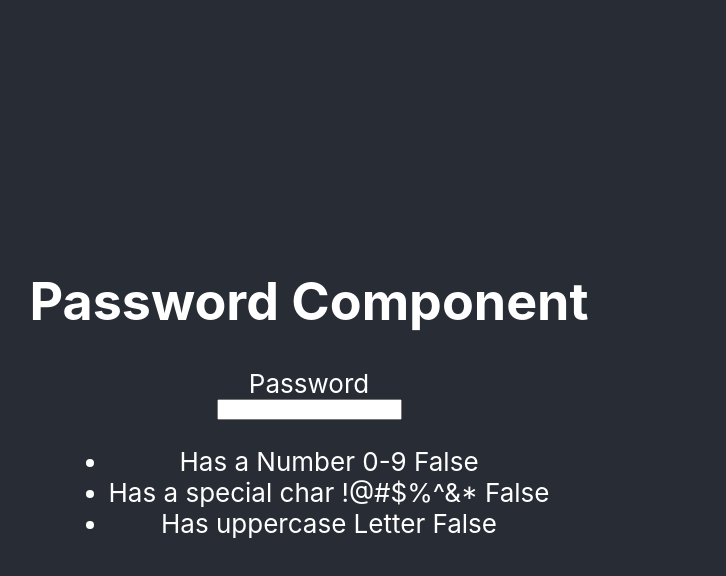
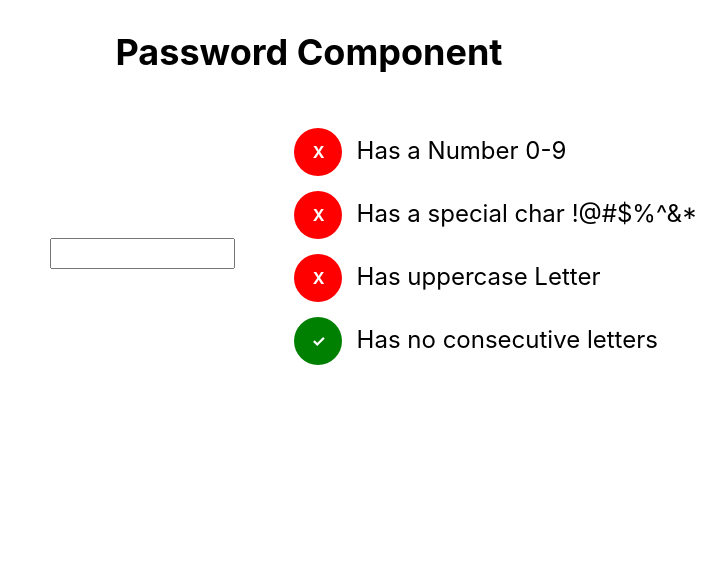
Before and after one commit to jellinjelly/react-password-validator, a React (Create React App) app: page / in a window 1280 px wide. Shown: the top 576 px of the page, without its empty margins (331-1057 px from the left). Built offline with nearby package versions, Linux system fonts and the light colour scheme.

Commit message:
add reducer and initial state file

```diff
--- a/package.json
+++ b/package.json
@@ -2,6 +2,7 @@
   "name": "qventus-take-home",
   "version": "0.1.0",
   "private": true,
+  "homepage": ".",
   "dependencies": {
     "@testing-library/jest-dom": "^5.11.4",
     "@testing-library/react": "^11.1.0",
--- a/public/index.html
+++ b/public/index.html
@@ -24,7 +24,7 @@
       work correctly both with client-side routing and a non-root public URL.
       Learn how to configure a non-root public URL by running `npm run build`.
     -->
-    <title>React App</title>
+    <title>Qventus Take Home</title>
   </head>
   <body>
     <noscript>You need to enable JavaScript to run this app.</noscript>
--- a/src/App.css
+++ /dev/null
@@ -1,38 +0,0 @@
-.App {
-  text-align: center;
-}
-
-.App-logo {
-  height: 40vmin;
-  pointer-events: none;
-}
-
-@media (prefers-reduced-motion: no-preference) {
-  .App-logo {
-    animation: App-logo-spin infinite 20s linear;
-  }
-}
-
-.App-header {
-  background-color: #282c34;
-  min-height: 100vh;
-  display: flex;
-  flex-direction: column;
-  align-items: center;
-  justify-content: center;
-  font-size: calc(10px + 2vmin);
-  color: white;
-}
-
-.App-link {
-  color: #61dafb;
-}
-
-@keyframes App-logo-spin {
-  from {
-    transform: rotate(0deg);
-  }
-  to {
-    transform: rotate(360deg);
-  }
-}
--- a/src/App.js
+++ b/src/App.js
@@ -1,18 +1,18 @@
 import PasswordValidator from './Components/PasswordValidator'
-import './App.css';
 
 function App() {
-  const passwordReqs = {
-    hasNumber: true,
-    hasSpecialChar: true,
-    hasUpperCase: true,
-  }
+  const passwordReqs = [
+    "hasNumber",
+    "hasSpecialChar",
+    "hasUpperCase",
+    "noConsecutiveLetters"
+  ]
 
   return (
     <div className="App">
-      <header className="App-header">
+      <section>
         <PasswordValidator options={passwordReqs}/>
-      </header>
+      </section>
     </div>
   );
 }
--- /dev/null
+++ b/src/Components/PasswordValidator/PasswordValidationReducer.js
@@ -0,0 +1,12 @@
+
+const PasswordValidationReducer = (state, action) => {
+  switch(action.type) {
+    case 'useValidation':
+      state[action.payload].isInUse = true;
+      return state
+    default:
+      throw new Error();
+  }
+}
+
+export default PasswordValidationReducer;
--- /dev/null
+++ b/src/Components/PasswordValidator/ValidatorIcon.js
@@ -0,0 +1,8 @@
+export const ValidatorIcon = ({isValidated}) => {
+  // receive prop of whether validation is successful or not, to change icon color and 'x' or 'check mark'
+  return (
+    <div className={`icon-circle ${isValidated ? 'success' : '' }`}>
+      {isValidated ? <div>&#x2713;</div> : <div>X</div>}
+    </div>
+  )
+}
--- a/src/Components/PasswordValidator/index.js
+++ b/src/Components/PasswordValidator/index.js
@@ -1,34 +1,58 @@
-import {useState} from 'react';
-import {usePasswordValidation} from "./usePasswordValidation";
-import {validatorDescs} from './listOfValidators.json';
+import { useState, useReducer, useEffect } from 'react';
+import PasswordValidationReducer from "./PasswordValidationReducer";
+import { initialState } from "./validators";
+import { ValidatorIcon } from './ValidatorIcon';
+import "./style.css";
 
 const PasswordValidator = ({options}) => {
+
+  const [state, dispatch] = useReducer(PasswordValidationReducer, initialState);
+
   const [password, setPassword] = useState("");
-  const validators = usePasswordValidation(password, options)
+  const [selectedValidations, setSelectedValidations] = useState({});
+  const [currentValidators,setCurrentValidators] = useState([])
 
   const handlePasswordChange = (e) => {
     setPassword(e.target.value)
   }
 
-  // list of options in array format
-  const listOfValidators = Object.keys(options)
+  // calls dispatch to change isInUse to true and set a list of selected validations
+  useEffect(() => {
+    options.forEach(option => {
+      dispatch({type: 'useValidation', payload: option})
+    })
+    let newState = {}
+    Object.keys(state).forEach(key => {
+      if(state[key].isInUse) {
+        newState[key] = state[key]
+      }
+    })
+    setSelectedValidations(newState)
+  }, [])
 
-  //render li for each selected option
-  let results = listOfValidators.map(option => {
-    return options[option] ? (<li>
-    {validatorDescs[option]} {validators[option] ? <span>True</span> : <span>False</span>}
-  </li>) : (<></>)
-  })
+  //render li for each selected option and rerender every pw change
+  useEffect(() => {
+    if (Object.keys(selectedValidations).length){
+      let renderView = options.map(option => {
+        return (<li key={option}> <ValidatorIcon isValidated={selectedValidations[option].validation(password)}/>
+        {selectedValidations[option].desc}
+      </li>)
+      })
+      setCurrentValidators(renderView);
+    }
+  }, [password, selectedValidations])
 
   return (
-    <>
+    <div className="pwv">
       <h1>Password Component</h1>
-      <label htmlFor="password">Password</label>
-      <input type="password" name="password" onChange={handlePasswordChange}/>
-      <ul>
-        {results}
-      </ul>
-    </>
+      <div className="container">
+        <label htmlFor="password">Password</label>
+        <input type="password" name="password" onChange={handlePasswordChange}/>
+        <ul>
+          {currentValidators}
+        </ul>
+      </div>
+    </div>
   )
 }
 
--- a/src/Components/PasswordValidator/listOfValidators.json
+++ /dev/null
@@ -1,7 +0,0 @@
-{
-  "validatorDescs" : {
-    "hasNumber" : "Has a Number 0-9",
-    "hasUpperCase" : "Has uppercase Letter",
-    "hasSpecialChar" : "Has a special char !@#$%^&*"
-  }
-}
--- /dev/null
+++ b/src/Components/PasswordValidator/style.css
@@ -0,0 +1,56 @@
+.pwv {
+  display: flex;
+  flex-direction: column;
+  align-items: center;
+  font-size: 1.5rem;
+}
+
+.pwv .container {
+  display: grid;
+  grid-template-columns: 0fr 1fr 2fr;
+}
+
+.pwv .container input {
+  align-self: center;
+  margin: 0 auto;
+  width: 80%;
+  height: 25px;
+}
+
+.pwv .container label {
+  visibility: hidden;
+}
+
+.pwv .container ul {
+  list-style: none;
+}
+
+.pwv .container li {
+  margin-bottom: 15px;
+}
+
+.pwv .container .icon-circle {
+  display: inline-block;
+  background-color: red;
+  height: 48px;
+  width: 48px;
+  border-radius: 50%;
+  border: none;
+  vertical-align: middle;
+  margin-right: 15px;
+  position: relative;
+}
+
+.pwv .container .icon-circle.success {
+  background-color: green;
+}
+
+.pwv .container .icon-circle > div {
+  font-size: 16px;
+  position: absolute;
+  top: 50%;
+  left: 52%;
+  transform: translate(-50%, -50%);
+  color: #fff;
+  font-weight: 700;
+}
--- a/src/Components/PasswordValidator/usePasswordValidation.js
+++ /dev/null
@@ -1,38 +0,0 @@
-import { useState, useEffect } from "react";
-
-export const usePasswordValidation = (
-  password = "",
-  options
-) => {
-    const [hasNumber, setHasNumber] = useState(null);
-    const [hasUpperCase, setHasUpperCase] = useState(null);
-    const [hasSpecialChar, setHasSpecialChar] = useState(null);
-
-    const selectedVal = {
-      hasUpperCase,
-      hasSpecialChar,
-      hasNumber
-    }
-
-    // list of options in array format
-    const listOfValidators = Object.keys(options)
-
-    let results = {}
-
-    useEffect(() => {
-      //regex for validating
-      setHasUpperCase(/[A-Z]/.test(password));
-      setHasNumber(/\d/.test(password));
-      setHasSpecialChar(/[!@#$%^&*]/.test(password));
-
-    }, [password]);
-
-    //if option selected, return validated option
-    listOfValidators.forEach(val => {
-      if(options[val]) {
-        results[val] = selectedVal[val]
-      }
-    })
-
-    return results;
-  };
--- /dev/null
+++ b/src/Components/PasswordValidator/validators.js
@@ -0,0 +1,30 @@
+// each validation must contain all fields
+export const initialState = {
+  "hasNumber" : {
+    "desc" : "Has a Number 0-9",
+    "validation" : (password) => /\d/.test(password),
+    "isInUse" : false,
+  },
+  "hasUpperCase" : {
+    "desc" : "Has uppercase Letter",
+    "validation" : (password) => /[A-Z]/.test(password),
+    "isInUse" : false,
+  },
+  "hasSpecialChar" : {
+    "desc" : "Has a special char !@#$%^&*",
+    "validation" : (password) => /[!@#$%^&*]/.test(password),
+    "isInUse" : false,
+  },
+  "noConsecutiveLetters" : {
+    "desc" : "Has no consecutive letters",
+    "validation" : (password) => {
+      for(let i = 0; i < password.length; i++) {
+        if(password[i] === password[i - 1] && (/[a-zA-Z]/).test(password[i])) {
+          return false
+        }
+      }
+      return true
+    },
+    "isInUse" : false,
+  }
+}
```
Also changed, not shown: 20 other files (tests, documents, lock files or other folders).
